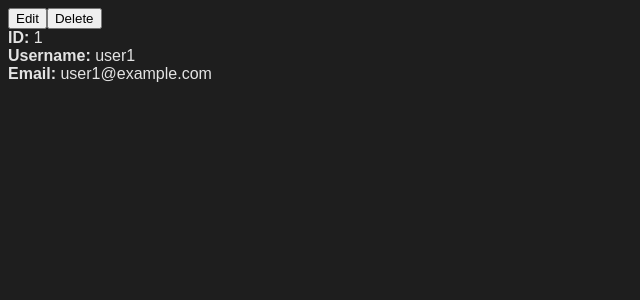
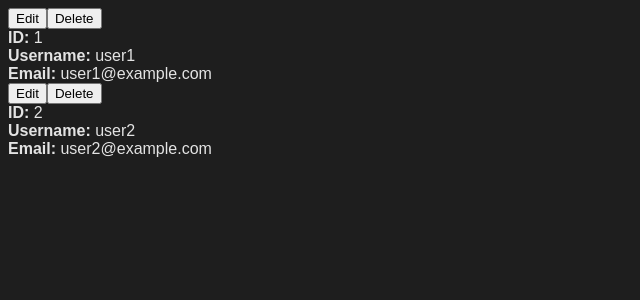
Before and after one commit to bqfan/react-tutorial, a React (Vite) app: page / in a window 1280 px wide. Shown: the top 300 px of the page, without its empty margins (0-640 px from the left). Built offline with nearby package versions, Linux system fonts and the light colour scheme.

Commit message:
Testing Multiple Elements of Same Instances, Data Test IDs, getByTestId examplegetByLabelText example.

```diff
--- a/src/App.jsx
+++ b/src/App.jsx
@@ -22,11 +22,11 @@ function App() {
             username: "user1",
             email: "user1@example.com"
         },
-        // {
-        //     id: 2,
-        //     username: "user2",
-        //     email: "user2@example.com"
-        // }
+        {
+            id: 2,
+            username: "user2",
+            email: "user2@example.com"
+        }
     ]);
 
     // useEffect(() => {
--- a/src/components/UserDetails.jsx
+++ b/src/components/UserDetails.jsx
@@ -9,10 +9,10 @@ export function UserDetails({user, setUsers}) {
     return (
         <div>
             <div>
-                <button onClick={() => {
+                <button data-testid={`edit-btn-${user.id}`} onClick={() => {
                     setIsEditing((currentState) => !currentState);
                 }}>Edit</button>
-                <button onClick={() => {
+                <button  data-testid={`delete-btn-${user.id}`} onClick={() => {
                     setUsers((currentUserState) => currentUserState.filter(
                         (currentUser) => currentUser.id !== user.id
                     ));
```
Also changed, not shown: 2 other files (tests, documents, lock files or other folders).
